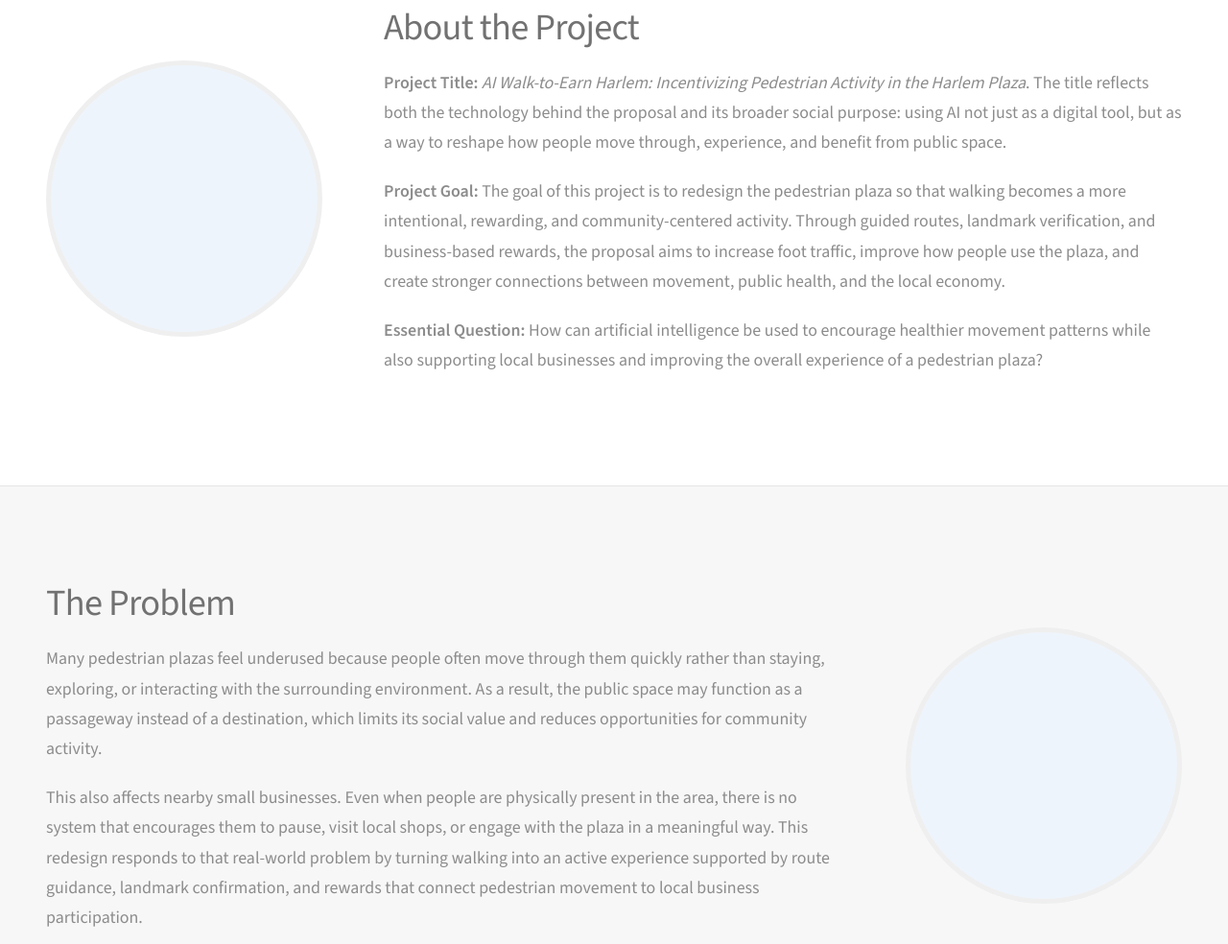
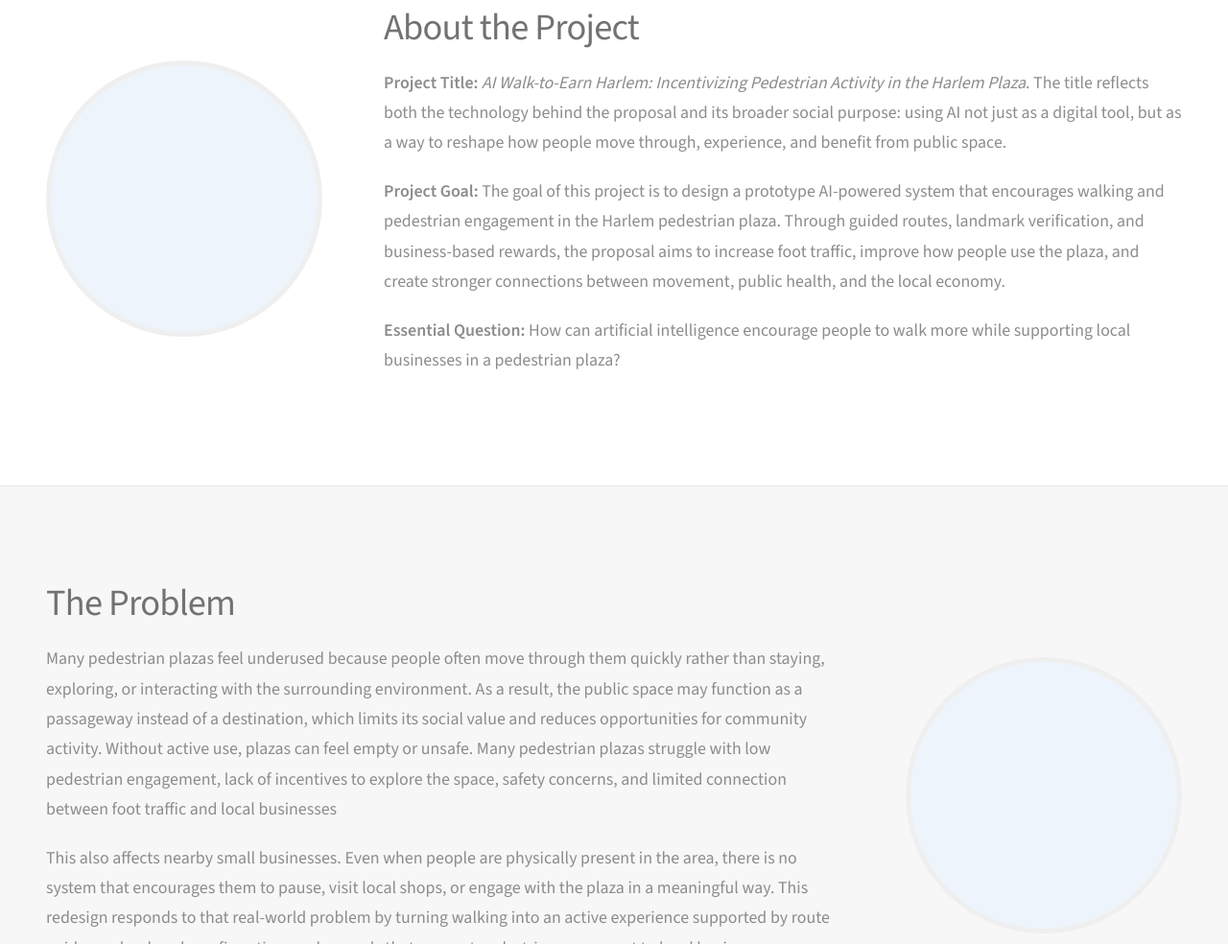
Before and after one commit to kaylamoon0000/AI-Walk-to-Earn-Project-Proposal, a plain HTML site: page index.html in a window 1280 px wide. Shown: the part 1512-2496 px from the top of the page at 96% size. Drawn offline with nearby package versions, Linux system fonts and the light colour scheme.

Commit message:
Update index.html

```diff
--- a/index.html
+++ b/index.html
@@ -634,8 +634,8 @@
         <div class="text">
           <h3>About the Project</h3>
           <p><strong>Project Title:</strong> <em>AI Walk-to-Earn Harlem: Incentivizing Pedestrian Activity in the Harlem Plaza</em>. The title reflects both the technology behind the proposal and its broader social purpose: using AI not just as a digital tool, but as a way to reshape how people move through, experience, and benefit from public space.</p>
-          <p><strong>Project Goal:</strong> The goal of this project is to redesign the pedestrian plaza so that walking becomes a more intentional, rewarding, and community-centered activity. Through guided routes, landmark verification, and business-based rewards, the proposal aims to increase foot traffic, improve how people use the plaza, and create stronger connections between movement, public health, and the local economy.</p>
-          <p><strong>Essential Question:</strong> How can artificial intelligence be used to encourage healthier movement patterns while also supporting local businesses and improving the overall experience of a pedestrian plaza?</p>
+          <p><strong>Project Goal:</strong> The goal of this project is to design a prototype AI-powered system that encourages walking and pedestrian engagement in the Harlem pedestrian plaza. Through guided routes, landmark verification, and business-based rewards, the proposal aims to increase foot traffic, improve how people use the plaza, and create stronger connections between movement, public health, and the local economy.</p>
+          <p><strong>Essential Question:</strong> How can artificial intelligence encourage people to walk more while supporting local businesses in a pedestrian plaza?</p>
         </div>
       </div>
     </div>
@@ -647,7 +647,7 @@
         <div class="circle problem"></div>
         <div class="text">
           <h3>The Problem</h3>
-          <p>Many pedestrian plazas feel underused because people often move through them quickly rather than staying, exploring, or interacting with the surrounding environment. As a result, the public space may function as a passageway instead of a destination, which limits its social value and reduces opportunities for community activity.</p>
+          <p>Many pedestrian plazas feel underused because people often move through them quickly rather than staying, exploring, or interacting with the surrounding environment. As a result, the public space may function as a passageway instead of a destination, which limits its social value and reduces opportunities for community activity. Without active use, plazas can feel empty or unsafe. Many pedestrian plazas struggle with low pedestrian engagement, lack of incentives to explore the space, safety concerns, and limited connection between foot traffic and local businesses</p>
           <p>This also affects nearby small businesses. Even when people are physically present in the area, there is no system that encourages them to pause, visit local shops, or engage with the plaza in a meaningful way. This redesign responds to that real-world problem by turning walking into an active experience supported by route guidance, landmark confirmation, and rewards that connect pedestrian movement to local business participation.</p>
         </div>
       </div>
```
